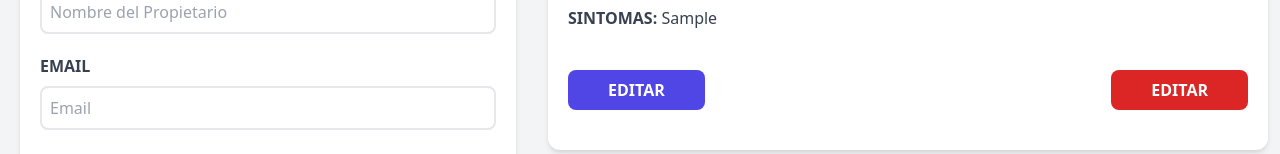
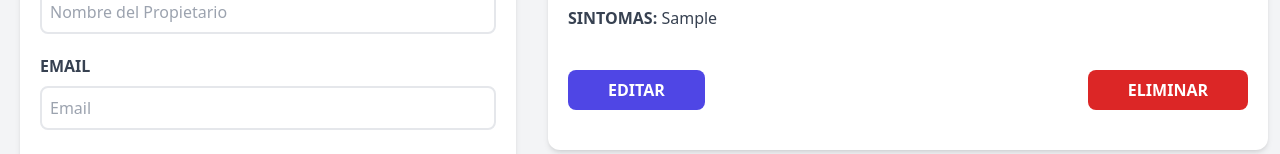
Before and after one commit to fedeaacevedo/citas-react, a React (Vite) app: page / in a window 1280 px wide. Both pictures are taken after typing "Sample", "Sample", "name@example.com", "2020-01-15", "Sample" into the empty fields and a click on the input "Agregar Paciente". Shown: the part 478-632 px from the top of the page. Built offline with nearby package versions, Linux system fonts and the light colour scheme.

Commit message:
btnEliminar

```diff
--- a/src/App.jsx
+++ b/src/App.jsx
@@ -9,6 +9,12 @@ function App() {
   const [pacientes, setPacientes] = useState([])
   const [paciente, setPaciente] = useState({})
 
+  const eliminarPaciente = ( (id) => {
+    const pacientesActualizados = pacientes.filter(paciente => paciente.id !== id);
+
+    setPacientes(pacientesActualizados)
+  })
+
   return (
     <div className="container mx-auto mt-20">
       <Header />
@@ -17,10 +23,12 @@ function App() {
           pacientes={pacientes}
           setPacientes={setPacientes}
           paciente={paciente}
+          setPaciente={setPaciente}
         />
         <ListadoPacientes
           pacientes={pacientes}
           setPaciente={setPaciente}
+          eliminarPaciente={eliminarPaciente}
         />
       </div>
 
--- a/src/components/Formulario.jsx
+++ b/src/components/Formulario.jsx
@@ -2,7 +2,7 @@ import React, { useState, useEffect } from 'react'
 import Error from './Error';
 
 
-const Formulario = ({ pacientes, setPacientes, paciente }) => {
+const Formulario = ({ pacientes, setPacientes, paciente, setPaciente }) => {
 
   const [nombre, setNombre] = useState('');
   const [propietario, setPropietario] = useState('');
@@ -12,7 +12,7 @@ const Formulario = ({ pacientes, setPacientes, paciente }) => {
   const [error, setError] = useState(false);
 
   useEffect(() => {
-    if( Object.keys(paciente).length > 0){
+    if (Object.keys(paciente).length > 0) {
       setNombre(paciente.nombre)
       setPropietario(paciente.propietario)
       setEmail(paciente.email)
@@ -48,10 +48,15 @@ const Formulario = ({ pacientes, setPacientes, paciente }) => {
       sintomas
     }
 
-    if(paciente.id){
+    if (paciente.id) {
       //Editando el registro
       objetoPaciente.id = paciente.id;
-    }else {
+
+      const pacientesActualizados = pacientes.map(pacienteState => pacienteState.id === paciente.id ? objetoPaciente : pacienteState)
+
+      setPacientes(pacientesActualizados);
+      setPaciente({})
+    } else {
       //nuevo registro
       //Nos crea una copia de nuestro objeto pacientes y agrega los nuevos
       objetoPaciente.id = generarId();
@@ -146,7 +151,7 @@ const Formulario = ({ pacientes, setPacientes, paciente }) => {
         <input
           type='submit'
           className='bg-indigo-600 w-full p-3 text-white uppercase font-bold rounded-lg hover:bg-indigo-700 cursor-pointer transition-all'
-          value={paciente.id ? 'Editar Paciente': 'Agregar Paciente'}
+          value={paciente.id ? 'Editar Paciente' : 'Agregar Paciente'}
         />
 
       </form>
--- a/src/components/ListadoPacientes.jsx
+++ b/src/components/ListadoPacientes.jsx
@@ -1,7 +1,7 @@
 import {useEffect} from 'react'
 import Paciente from './Paciente'
 
-const ListadoPacientes = ({ pacientes, setPaciente }) => {
+const ListadoPacientes = ({ pacientes, setPaciente, eliminarPaciente }) => {
 
   // useEffect( () => {
   //   //condicionamos el useEffect para que solo reaccione al crear un paciente nuevo
@@ -29,6 +29,7 @@ const ListadoPacientes = ({ pacientes, setPaciente }) => {
               key={paciente.id}
               paciente={paciente}
               setPaciente={setPaciente}
+              eliminarPaciente={eliminarPaciente}
             />
           ))}
 
--- a/src/components/Paciente.jsx
+++ b/src/components/Paciente.jsx
@@ -1,6 +1,15 @@
 import React from 'react'
 
-const Paciente = ({ paciente, setPaciente }) => {
+const Paciente = ({ paciente, setPaciente, eliminarPaciente }) => {
+
+  const handleEliminar = () => {
+    const respuesta = confirm('Desea eliminar este paciente?')
+
+    if(respuesta){
+      eliminarPaciente(id)
+    }
+  }
+
   return (
 
 
@@ -38,8 +47,9 @@ const Paciente = ({ paciente, setPaciente }) => {
         <button
           type='button'
           className='py-2 px-10 bg-red-600 hover:bg-red-700 text-white font-bold uppercase rounded-lg'
+          onClick={handleEliminar}
         >
-          Editar
+          Eliminar
         </button>
 
       </div>
```
